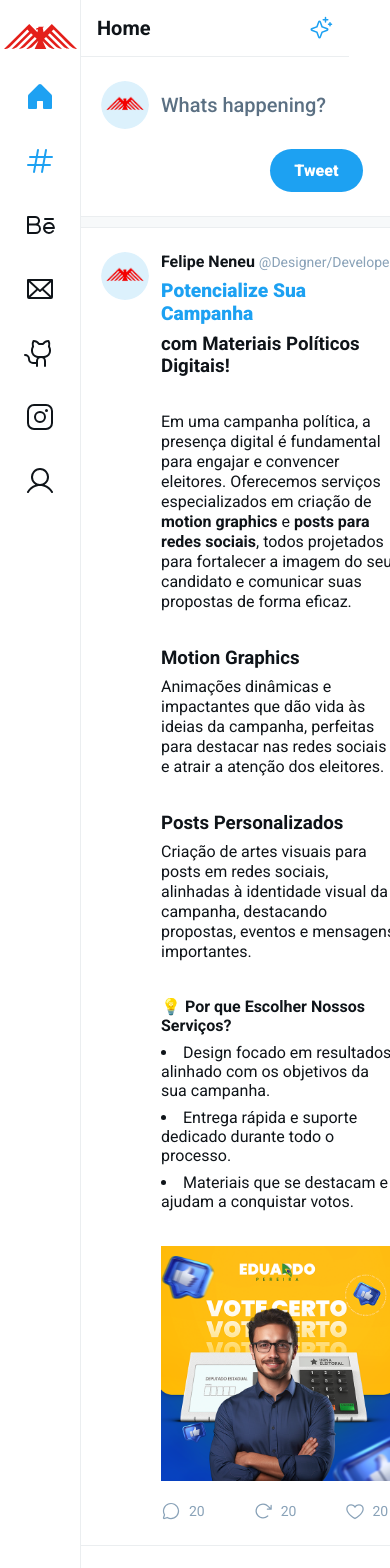
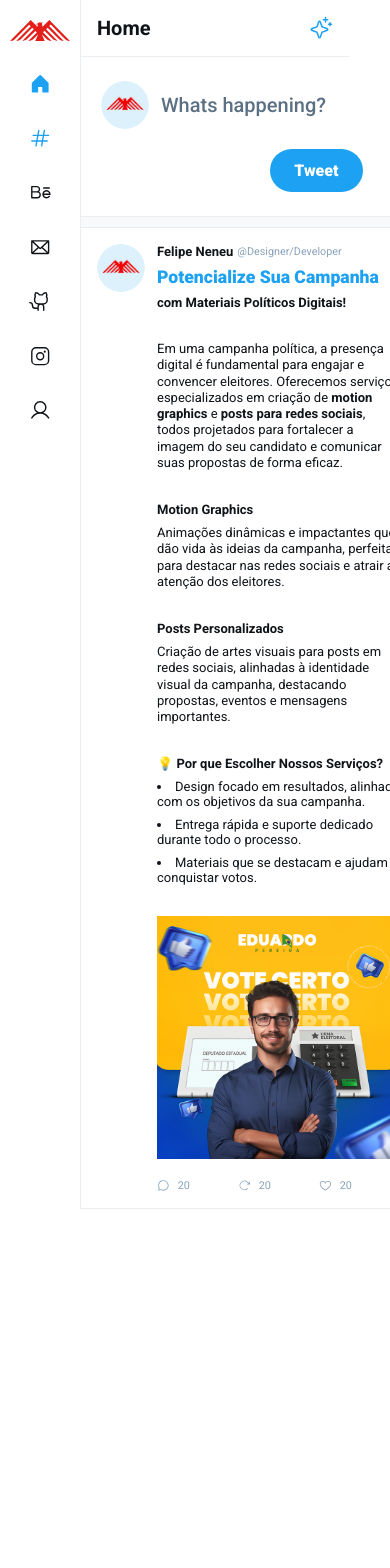
Before and after one commit to felipeneneu/Voe-Alto-Design, a React (Vite) app: page / in a window 390 px wide. Shown: the top 1568 px of the page. After the commit the page ends 1209 px from the top, so only its background shows below. Built offline with nearby package versions, Linux system fonts and the light colour scheme.

Commit message:
Responsividade

```diff
--- a/src/components/Sidebar.css
+++ b/src/components/Sidebar.css
@@ -68,7 +68,7 @@
 }
 @media (max-width: 780px) {
   .sidebar {
-    padding: 1.5rem 0.75rem;
+    padding: 1.25rem 0.75rem;
     align-items: center;
   }
 
@@ -86,7 +86,11 @@
 
   .sidebar .logo-cel {
     display: block;
-    width: 73px;
+    width: 60px;
     height: auto;
   }
+                                                                                                                                                                                                                                                                                                                                                                                                                                                                                                                                .main-navagation a svg {
+                                                                                                                                                                                                                                                                                                                                                                                                                                                                                                                                  width: 1.4rem;
+                                                                                                                                                                                                                                                                                                                                                                                                                                                                                                                                  height: 1.4rem;
+                                                                                                                                                                                                                                                                                                                                                                                                                                                                                                                                }
 }
--- a/src/components/Tweet.css
+++ b/src/components/Tweet.css
@@ -83,22 +83,32 @@
   display: none;
 }
 @media (max-width: 780px) {
+  .tweet .tweet-content {
+      font-size: small;
+      height: 100%;
+    }
+
+    .tweet .tweet-content h3 {
+      font-size: small;
+    }
   .tweet .tweet-content h2 {
     color: var(--twitter-blue);
     font-weight: 900;
-    font-size: 1.2rem;
+    font-size: 1.1rem;
     height: 100%;
   }
 
   .tweet {
     max-width: 100vh;
-    padding: 0;
+    padding: 1rem 1rem;
     display: grid;
     grid-template-columns: 3rem 1fr;
     gap: 0.75rem;
+    font-size: 1rem;
     border-bottom: 1px solid #ebeef0;
     text-decoration: none;
   }
+
 .tweet .nosite {
   padding-top: 10%;
   display: flex;
@@ -110,15 +120,40 @@
   border-radius: 10%;
 }
 .tweet .post {
-  width: 80%;
   height: 100%;
   border: none;
   border-radius: 0;
 }
 
 .tweet img {
-  width: 1rem;
-  height: 1rem;
+  width: 3rem;
+    height: 3rem;
   border-radius: 100%;
 }
+.tweet .tweet-content .tweet-content-footer button svg {
+  width: 0.8rem;
+  height: 0.8rem;
 }
+
+.tweet .tweet-content .tweet-content-footer button {
+  display: flex;
+  align-items: center;
+  gap: 0.5rem;
+  background: transparent;
+  border: 0;
+  font-size: 0.675rem;
+  color: #89a2b8;
+  transition: .3s ease;
+}
+
+.tweet .tweet-content .tweet-content-header {
+  display: flex;
+  align-items: center;
+  gap: 0.25rem;
+}
+
+.tweet .tweet-content .tweet-content-header span {
+  font-size: 0.675rem;
+  color: #89a2b8;
+}
+}
--- a/src/pages/Timeline.tsx
+++ b/src/pages/Timeline.tsx
@@ -24,7 +24,6 @@ export function Timeline() {
       <div className="separation" />
 
       <Tweet />
-      <TweetTwo />
 
     </main>
   )
```
